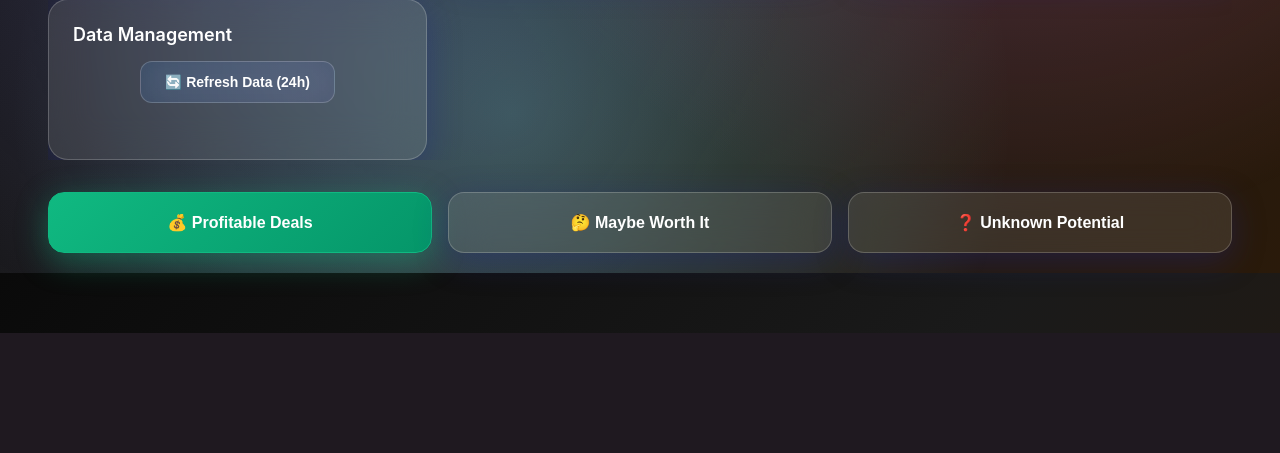
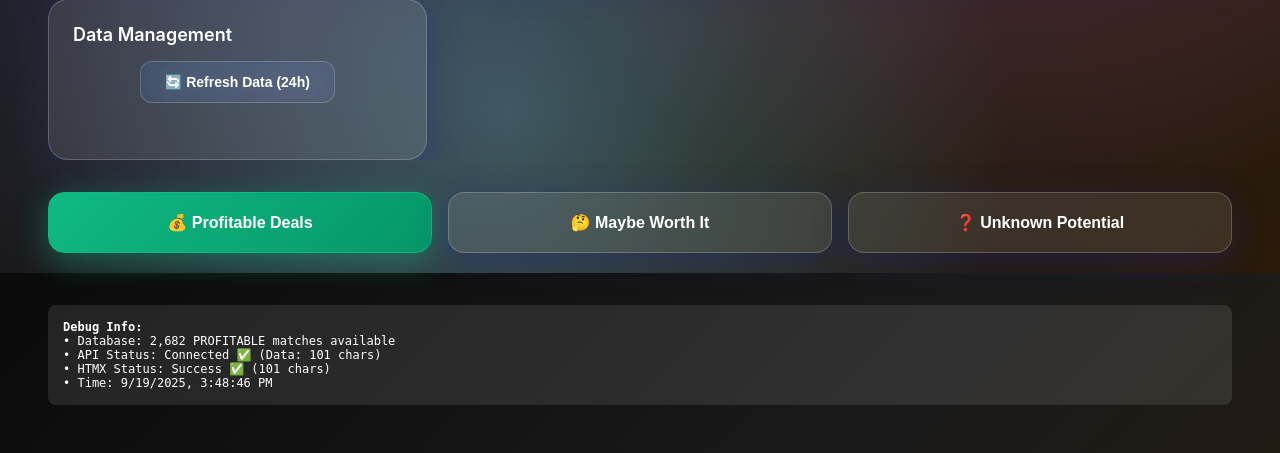
Before and after one commit to Simplufy/Automonitorv69, a FastAPI app: page / in a window 1280 px wide. Shown: the part 527-980 px from the top of the page. Before the commit the page ends 860 px from the top, so only its background shows below. Run offline with FastAPI, Linux system fonts and the light colour scheme; data that the repository does not hold is empty; parts of the project's set-up code (start-up, migrations or seed data) failed here and were passed over; some libraries are stand-ins or nearby versions.

Commit message:
Add debugging tools to help identify why listings are not displaying
Adds new debug information to the dashboard, including database count, API status, HTMX status, and timestamps. Also modifies the existing results div to include an HTMX indicator and updates JavaScript to provide more detailed HTMX and API connectivity feedback.

Replit-Commit-Author: Agent
Replit-Commit-Session-Id: 716a6384-2f5e-47f5-bfd1-870b09d61bcf
Replit-Commit-Checkpoint-Type: full_checkpoint
Replit-Commit-Screenshot-Url: https://storage.googleapis.com/screenshot-production-us-central1/cbdf3516-c201-4403-9261-82c1e7cde1fe/716a6384-2f5e-47f5-bfd1-870b09d61bcf/lLEFTgs

```diff
--- a/app/templates/dashboard.html
+++ b/app/templates/dashboard.html
@@ -78,11 +78,20 @@
   </div>
 
   <!-- Results -->
-  <div id="results" hx-get="/listings?category=PROFITABLE&timeframe=24h" hx-trigger="load">
-    <div class="loading-state">
+  <div id="results" hx-get="/listings?category=PROFITABLE&timeframe=24h" hx-trigger="load" hx-indicator="#loading">
+    <div class="loading-state" id="loading">
       <div class="loading-spinner"></div>
       <p>Loading profitable deals...</p>
     </div>
+  </div>
+
+  <!-- Debug Info (remove after fixing) -->
+  <div style="margin-top: 20px; padding: 15px; background: rgba(255,255,255,0.1); border-radius: 8px; font-family: monospace; font-size: 12px;">
+    <strong>Debug Info:</strong><br>
+    • Database: 2,682 PROFITABLE matches available<br>
+    • API Status: <span id="api-status">Testing...</span><br>
+    • HTMX Status: <span id="htmx-status">Loading...</span><br>
+    • Time: <span id="debug-time"></span>
   </div>
 </div>
 
@@ -103,6 +112,53 @@ document.addEventListener('DOMContentLoaded', function() {
       applyFilters();
     }
   });
+
+  // Debug info update
+  document.getElementById('debug-time').textContent = new Date().toLocaleString();
+
+  // Test API connectivity
+  fetch('/listings?category=PROFITABLE&timeframe=24h')
+    .then(response => {
+      document.getElementById('api-status').textContent = 'Connected ✅ (' + response.status + ')';
+      return response.text();
+    })
+    .then(data => {
+      if (data.length > 100) {
+        document.getElementById('api-status').textContent = 'Connected ✅ (Data: ' + data.length + ' chars)';
+      } else {
+        document.getElementById('api-status').textContent = 'Connected ⚠️ (Low data: ' + data.length + ' chars)';
+      }
+    })
+    .catch(error => {
+      document.getElementById('api-status').textContent = 'Failed ❌ (' + error.message + ')';
+    });
+
+  // Check HTMX status
+  if (typeof htmx !== 'undefined') {
+    document.getElementById('htmx-status').textContent = 'Loaded ✅';
+
+    // Add HTMX event listeners for debugging
+    document.body.addEventListener('htmx:beforeRequest', function(e) {
+      console.log('HTMX: Starting request to', e.detail.requestConfig.path);
+      document.getElementById('htmx-status').textContent = 'Requesting... ⏳';
+    });
+
+    document.body.addEventListener('htmx:afterRequest', function(e) {
+      console.log('HTMX: Request completed', e.detail.xhr.status);
+      if (e.detail.xhr.status === 200) {
+        document.getElementById('htmx-status').textContent = 'Success ✅ (' + e.detail.xhr.responseText.length + ' chars)';
+      } else {
+        document.getElementById('htmx-status').textContent = 'Error ❌ (' + e.detail.xhr.status + ')';
+      }
+    });
+
+    document.body.addEventListener('htmx:responseError', function(e) {
+      console.log('HTMX: Response error', e.detail);
+      document.getElementById('htmx-status').textContent = 'Response Error ❌';
+    });
+  } else {
+    document.getElementById('htmx-status').textContent = 'Missing ❌';
+  }
 });
 
 
```
